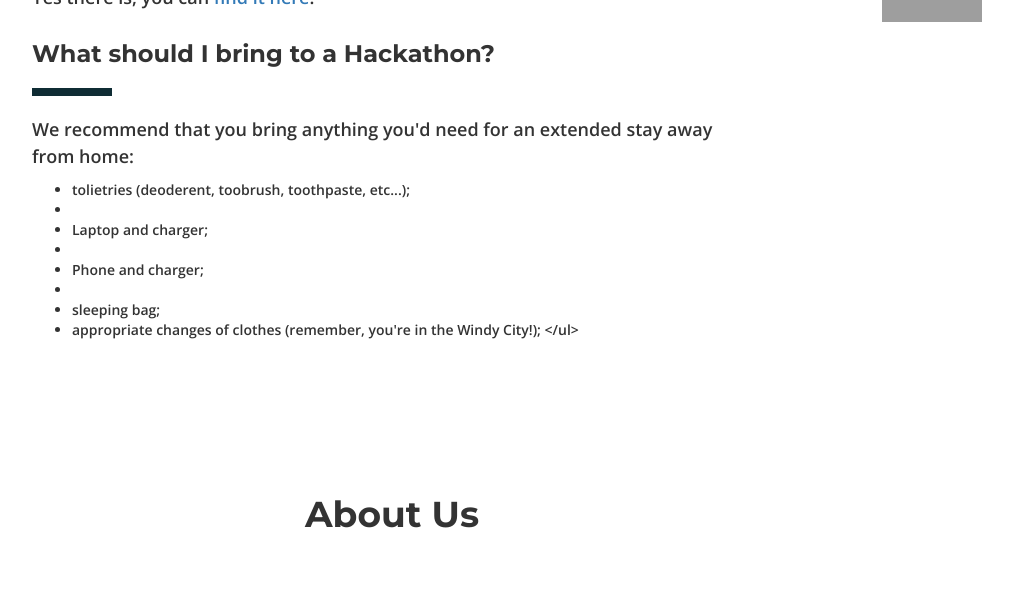
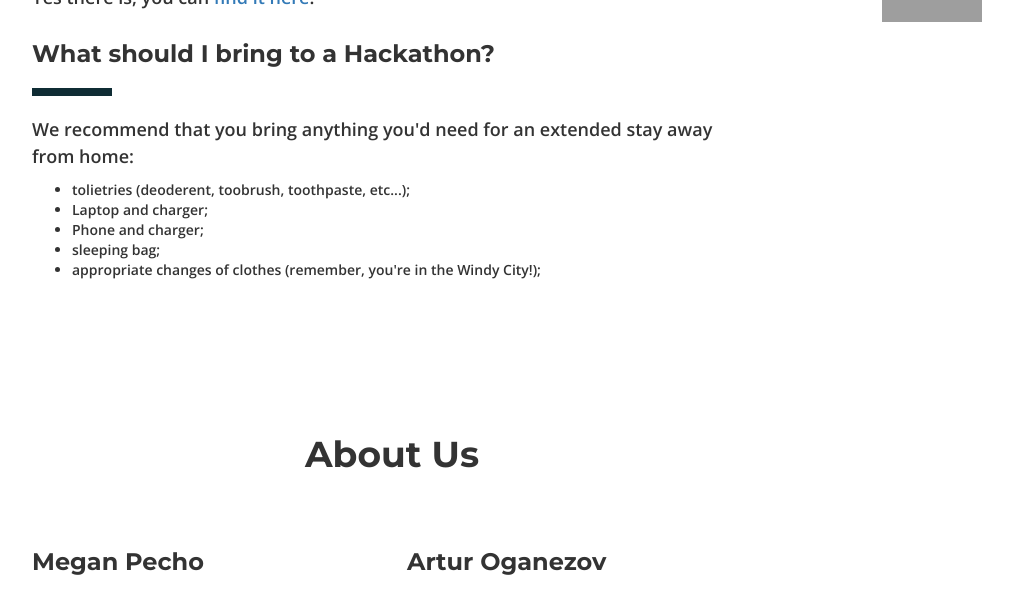
Before and after one commit to eselenic/demonhacks, a Jekyll site: the page built from index.html, in a window 1280 px wide and 900 px high, scrolled down 2520 px, cut to the strip 0-602 px from the top of the window. Shown: the whole strip, without its empty margins (248-1261 px from the left). Built offline with Jekyll 4.4.1, drawn with Linux system fonts in a browser that asks for light colours; nearby versions of some CDN libraries; grey boxes are pictures that could not be loaded.

```diff
--- a/_config.yml
+++ b/_config.yml
@@ -87,12 +87,12 @@
         We recommend that you bring anything you'd need for an extended stay away from home:
         <p>
         <ul>
-        <li>tolietries (deoderent, toobrush, toothpaste, etc...);    <li/>
-        <li>Laptop and charger; <li/>
-        <li>Phone and charger; <li/>
+        <li>tolietries (deoderent, toobrush, toothpaste, etc...);
+        <li>Laptop and charger;
+        <li>Phone and charger;
         <li>sleeping bag;
         <li>appropriate changes of clothes (remember, you're in the Windy City!);
-        </ul>
+        <ul>
 
   # Schedule:
   schedule:
```
